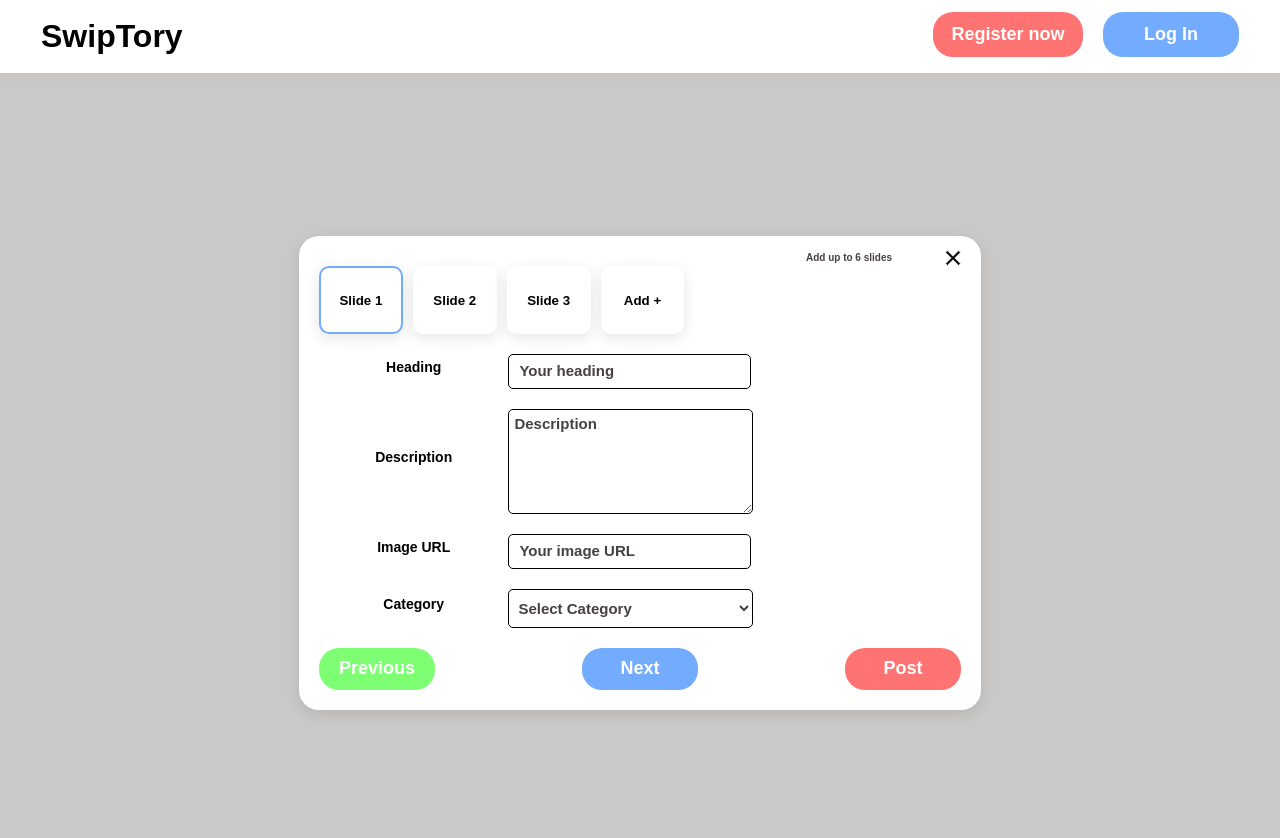
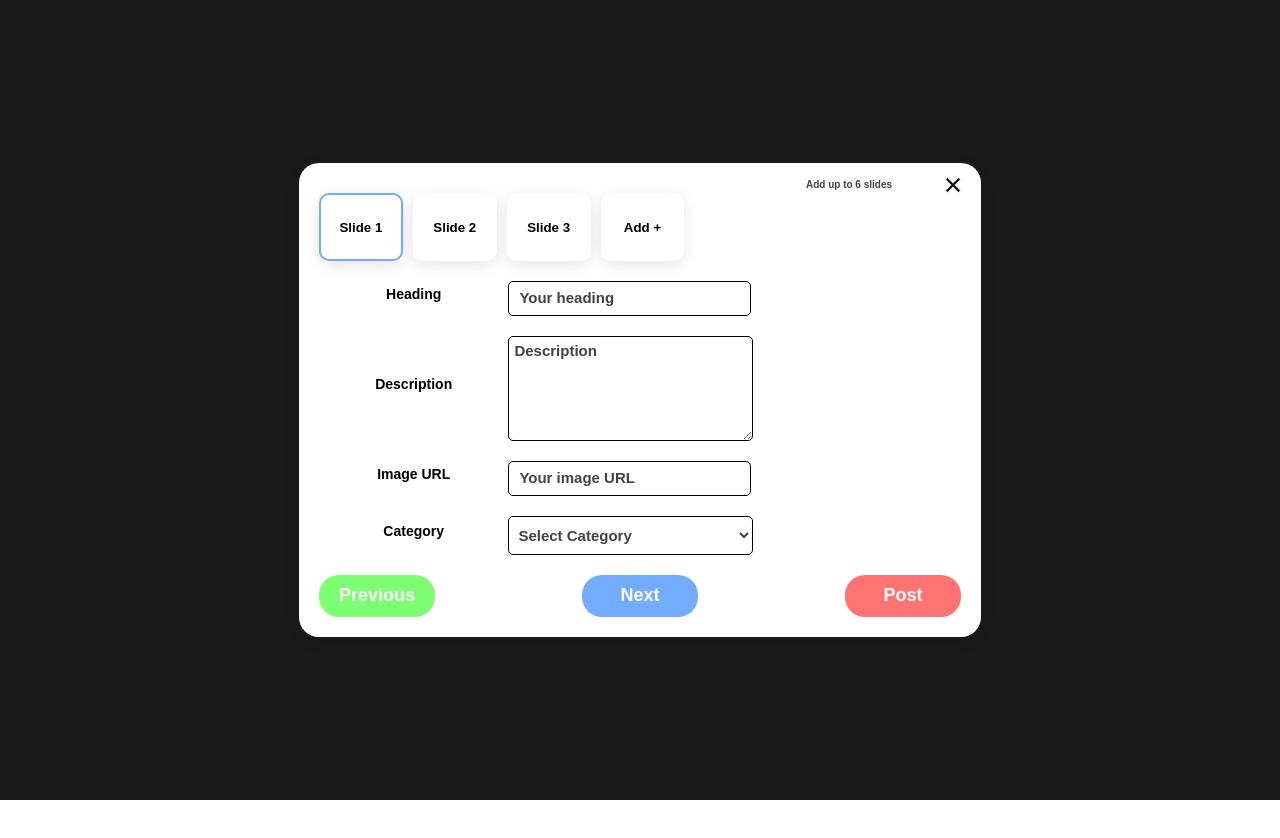
Before and after one commit to gaurav-code014/SwipTory-GG, a React (Vite) app in the folder Frontend/vite-project/: page /add in a window 1280 px wide. Shown: the top 838 px of the page. After the commit the page ends 800 px from the top, so only its background shows below. Built offline with nearby package versions, Linux system fonts and the light colour scheme.

Commit message:
made changes in addstory background

```diff
--- a/Frontend/vite-project/src/components/AddStory.jsx
+++ b/Frontend/vite-project/src/components/AddStory.jsx
@@ -3,7 +3,6 @@ import { useNavigate } from "react-router-dom";
 import { useAuth } from "../contexts/AuthContext";
 import axios from "axios";
 import "../css/AddEditStory.css";
-import Navbar from "./Navbar";
 import cancelIcon from "../images/cancel.png";
 import { API_BASE_URL } from "../config";
 
@@ -126,7 +125,6 @@ const AddStory = () => {
 
    return (
     <>
-       <Navbar />
        <div className="wrapper">
          <div className="add-story-container">
          <div className="add-story-to-feed">Add story to feed</div>
--- a/Frontend/vite-project/src/components/EditStory.jsx
+++ b/Frontend/vite-project/src/components/EditStory.jsx
@@ -3,7 +3,6 @@ import { useParams, useNavigate } from 'react-router-dom';
 import { useAuth } from '../contexts/AuthContext';
 import axios from 'axios';
 import '../css/AddEditStory.css';
-import Navbar from './Navbar';
 import cancelIcon from "../images/cancel.png";
 import { API_BASE_URL } from '../config';
 
@@ -140,7 +139,6 @@ const EditStory = () => {
 
  return (
     <>
-      <Navbar />
       {isLoading && (
         <div className="loader-container visible">
           <div className="loader"></div>
--- a/Frontend/vite-project/src/css/AddEditStory.css
+++ b/Frontend/vite-project/src/css/AddEditStory.css
@@ -1,5 +1,5 @@
 .wrapper {
-    background-color: rgba(199, 196, 196, 0.931);
+    background-color: rgba(26,26,26,255);
     min-height: 100vh;
     display: flex;
     justify-content: center;
```
